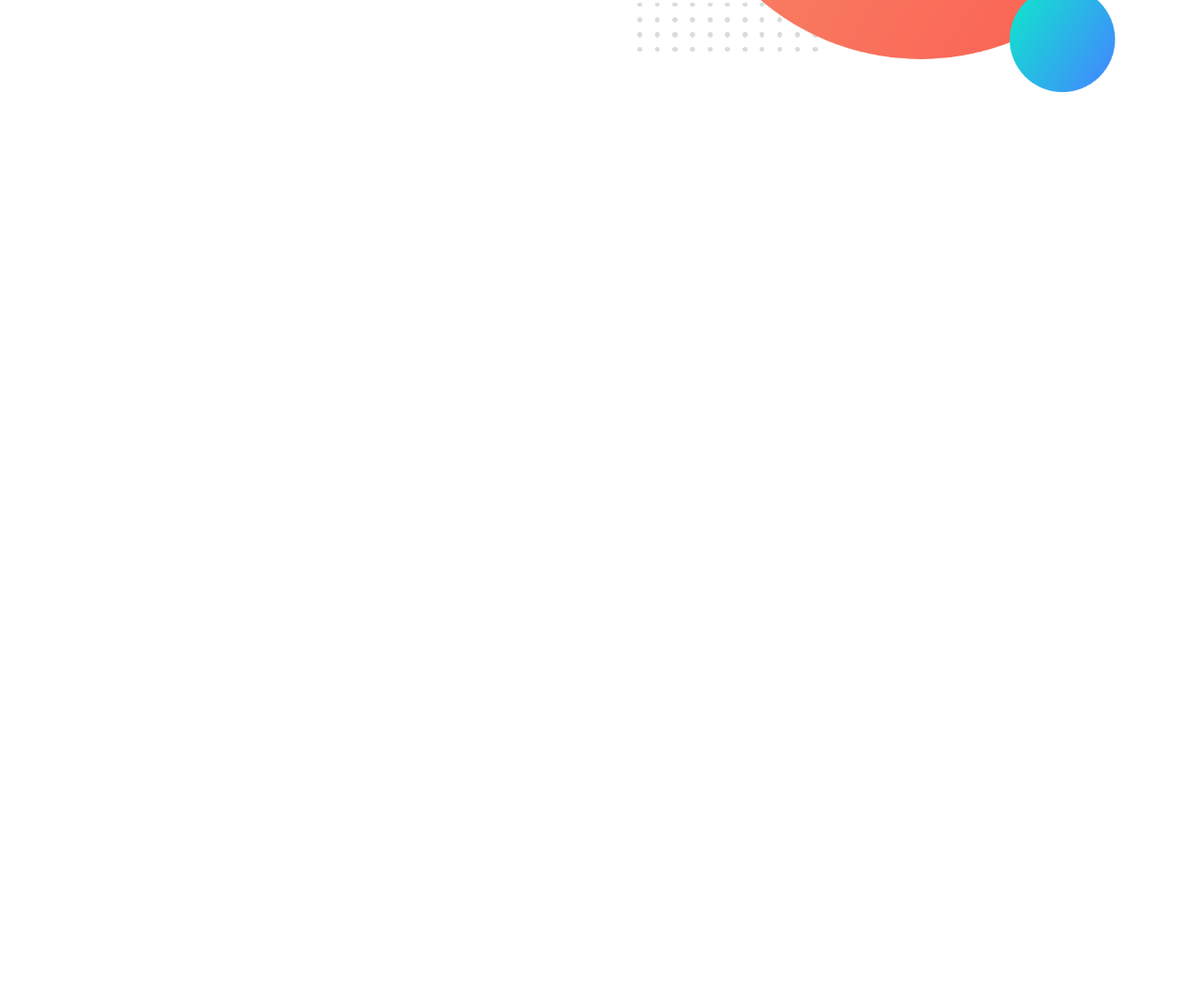
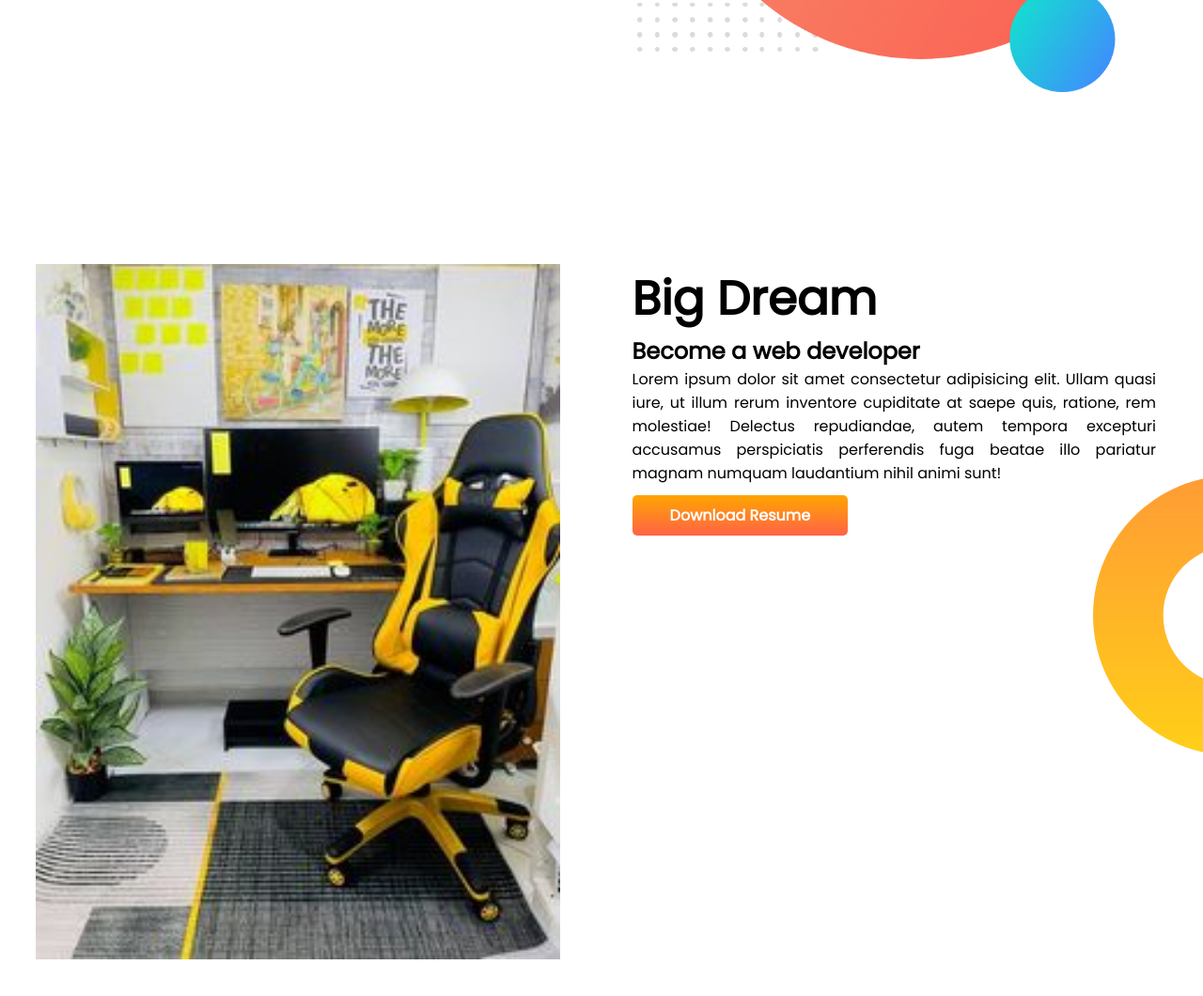
Before and after one commit to JunayedA/portfolio, a plain HTML site: page index.html in a window 1280 px wide. Shown: the part 500-1560 px from the top of the page at 94% size. Before the commit the page ends 800 px from the top, so only its background shows below. Drawn offline with Linux system fonts and the light colour scheme.

Commit message:
dream added

```diff
--- a/index.html
+++ b/index.html
@@ -28,5 +28,16 @@
     <img src="myimg/my-bg.jpg" alt="">
     </div>
 </section>
+<section class="dream">
+    <div class="box-1">
+        <img src="myimg/dream_1_50.jpg" alt="">
+    </div>
+    <div class="box-2">
+        <h1>Big Dream</h1>
+        <h2>Become a web developer</h2>
+        <p>Lorem ipsum dolor sit amet consectetur adipisicing elit. Ullam quasi iure, ut illum rerum inventore cupiditate at saepe quis, ratione, rem molestiae! Delectus repudiandae, autem tempora excepturi accusamus perspiciatis perferendis fuga beatae illo pariatur magnam numquam laudantium nihil animi sunt!</p>
+        <a class="link" href="" target="_blank">Download Resume</a>
+    </div>
+</section>
 </body>
 </html>
--- a/style.css
+++ b/style.css
@@ -15,6 +15,7 @@ h1{
     display: flex;
     background-image: url(images/top-banner.png);
     background-repeat: no-repeat;
+    margin-bottom: 100px;
 }
 .box-1{
     width: 50%;
@@ -34,3 +35,20 @@ h1{
 .box-1 p{
     margin-bottom: 2%;
 }
+.dream{
+    display: flex;
+    background-image: url(images/dream-bg.png);
+    background-repeat: no-repeat;
+    background-position: right;
+}
+p{
+    text-align: justify;
+}
+.box-2{
+    width: 50%;
+    padding: 3%;
+    padding-right: 50px;
+}
+.box-2 p{
+    margin-bottom: 20px;
+}
```
Also changed, not shown: myimg/dream.jpg (added), myimg/dream_1_50.jpg (added).
